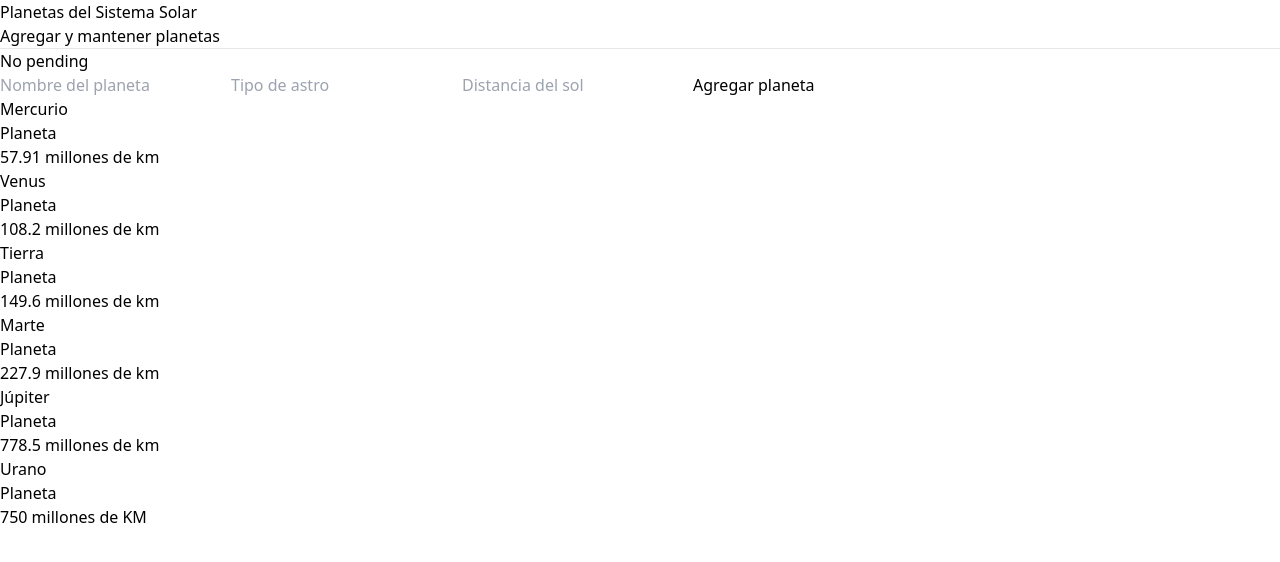
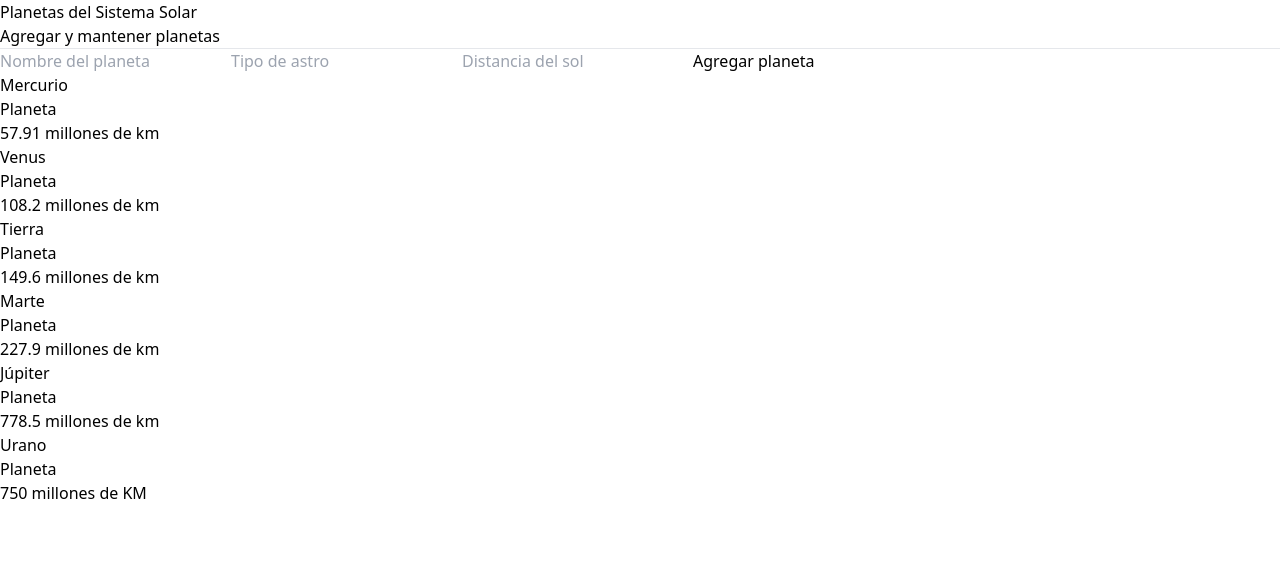
Before and after one commit to CarlosAriasLK/React19Hooks, a React (Vite) app: page / in a window 1280 px wide. Shown: the top 562 px of the page. Built offline with nearby package versions, Linux system fonts and the light colour scheme; data requests are answered from the project's data file.

Commit message:
add(ui) SubmitButton with new react19 hook

```diff
--- a/src/pages/ui/EditPlanetForm.tsx
+++ b/src/pages/ui/EditPlanetForm.tsx
@@ -1,6 +1,7 @@
 import { useActionState } from 'react';
 import { Planet } from '../../interfaces/planet.interface';
 import { createPlanetActionForm } from '../../actions/create-planet.action';
+import { SubmitButton } from './SubmitButton';
 
 interface Props {
   onAddPlanet: (planet: Planet) => void;
@@ -8,7 +9,7 @@ interface Props {
 
 export const EditPlanetForm = ({ onAddPlanet }: Props) => {
 
-  const [, formAction, isPending] = useActionState(
+  const [, formAction, ] = useActionState(
     async (prevState: unknown, queryData: FormData) => {
       const planet = await createPlanetActionForm(prevState, queryData);
       onAddPlanet(planet);
@@ -16,8 +17,6 @@ export const EditPlanetForm = ({ onAddPlanet }: Props) => {
 
   return (
     <form className="mb-4 flex flex-col md:flex-row" action={formAction}>
-
-      <h1>{isPending ? 'Pending' : 'No pending'}</h1>
 
       <input
         type="text"
@@ -40,13 +39,8 @@ export const EditPlanetForm = ({ onAddPlanet }: Props) => {
         name='distanceFromSun'
         required
       />
-      <button
-        type="submit"
-        className="bg-blue-500 disabled:bg-gray-500 text-white p-2 rounded flex-1 sm:flex-none"
-        disabled={isPending}
-      >
-        Agregar planeta
-      </button>
+
+      <SubmitButton />
     </form>
   );
 };
--- /dev/null
+++ b/src/pages/ui/SubmitButton.tsx
@@ -0,0 +1,16 @@
+import { useFormStatus } from "react-dom"
+
+export const SubmitButton = () => {
+
+    const { pending } = useFormStatus();
+
+    return (
+        <button
+            type="submit"
+            className="bg-blue-500 disabled:bg-gray-500 text-white p-2 rounded flex-1 sm:flex-none"
+            disabled={ pending }
+        >
+            Agregar planeta
+        </button>
+    )
+}
```
